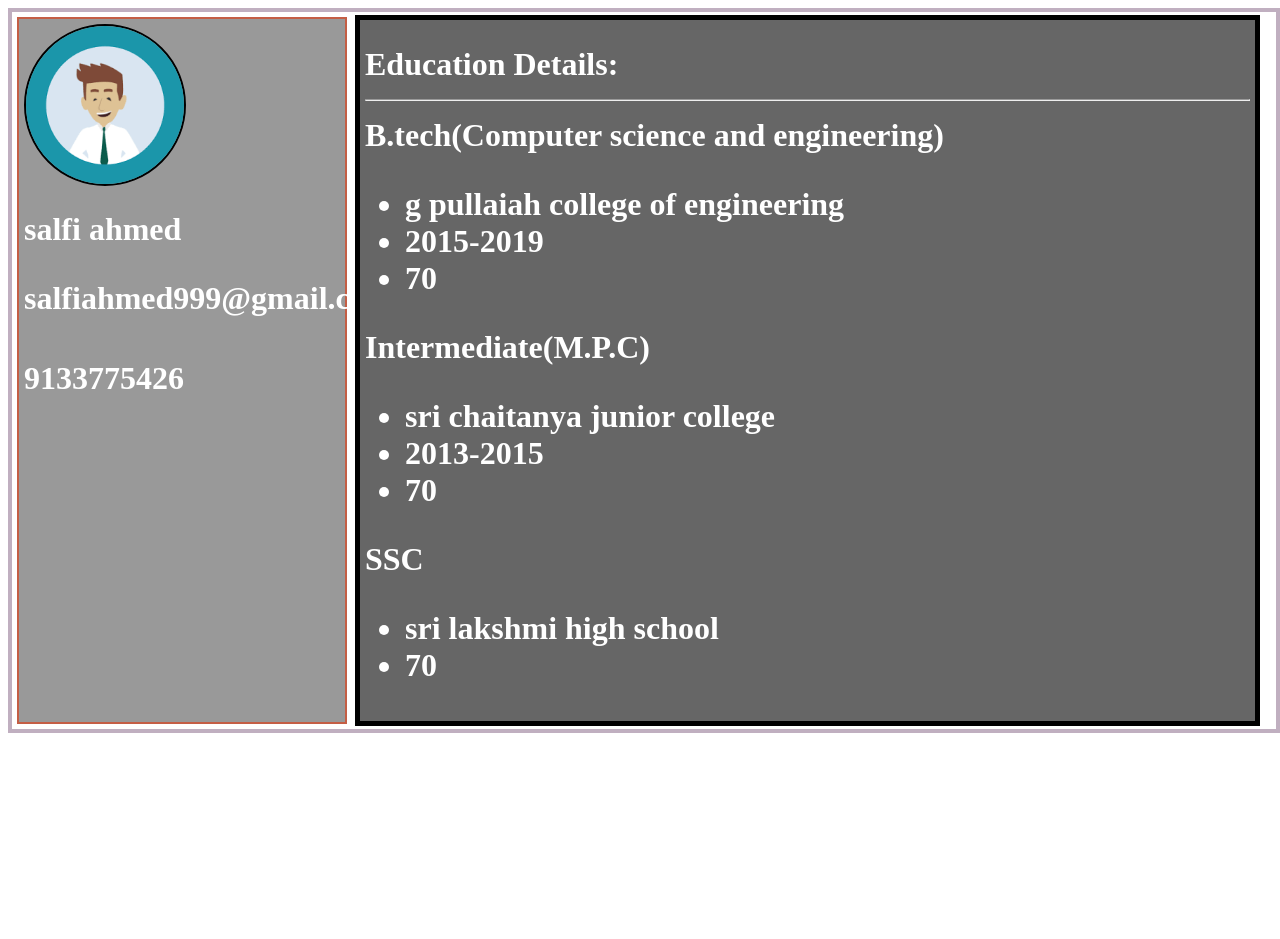
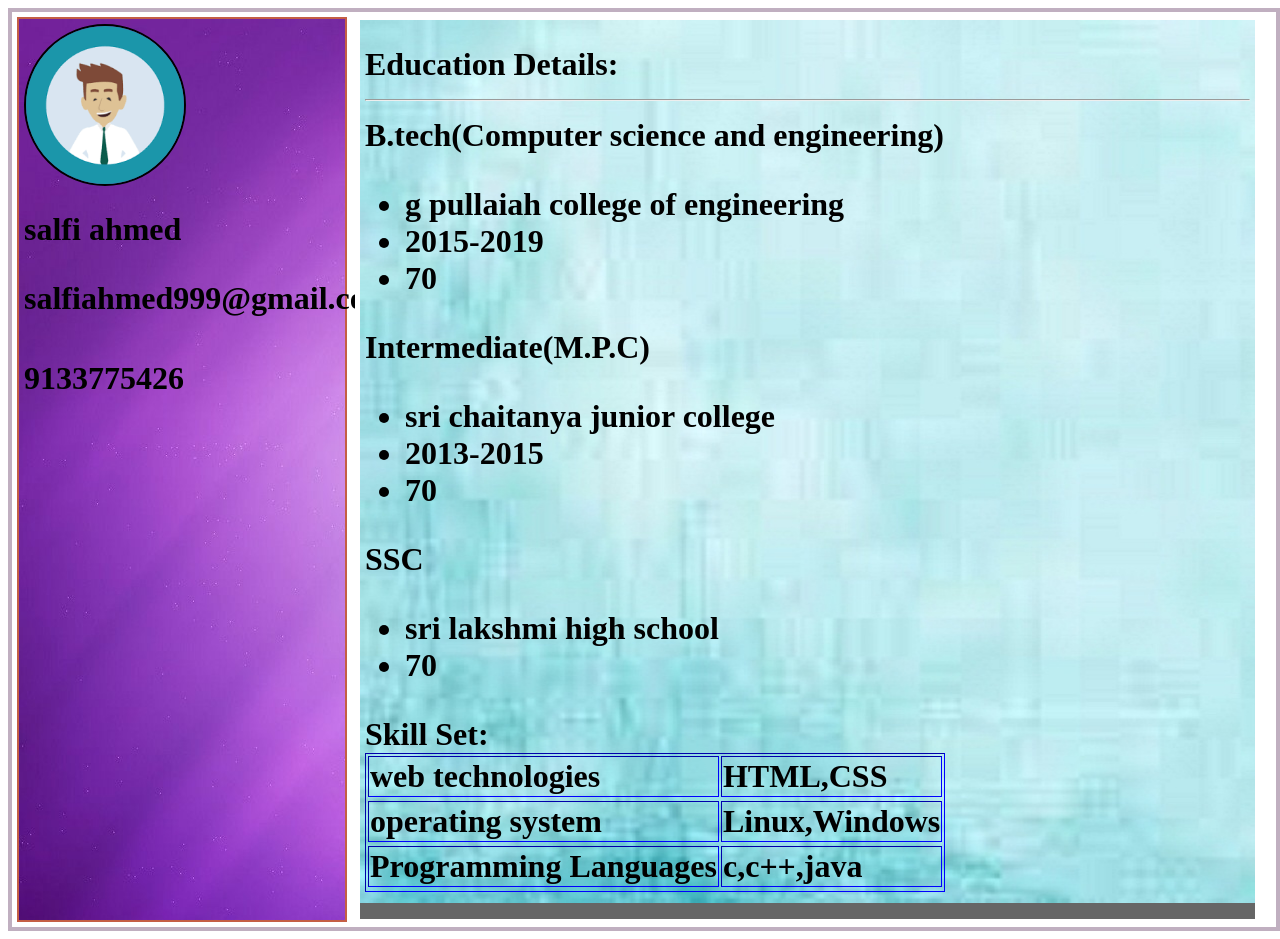
Before and after one commit to salner766/salfi576, a plain HTML site: page index.html in a window 1280 px wide. Before the commit the page ends 800 px from the top, so only its background shows below. Drawn offline with Linux system fonts and the light colour scheme.

Commit message:
stylesheet added

```diff
--- a/data.json
+++ b/data.json
@@ -29,5 +29,20 @@
         "70"
       ]
     }
+  ],
+  "skills":[
+    {
+      "name":"web technologies",
+      "value":"HTML,CSS"
+    },
+    {
+      "name":"operating system",
+      "value":"Linux,Windows"
+    },
+    {
+      "name":"Programming Languages",
+      "value":"c,c++,java"
+    }
   ]
+
 }
--- a/main.js
+++ b/main.js
@@ -16,6 +16,7 @@ jsondata("data.json",function(text){
   console.log(data);
 ba(data.basics);
 educa(data.education);
+skill(data.skills);
 })
 //main div class calling from html
 var main=document.querySelector('.main');
@@ -72,3 +73,17 @@ function educa(education){
   }
 }
 }
+function skill(skills){
+  var skill_title=document.createElement("h1");
+  skill_title.textContent="Skill Set:";
+  //skill_title.appendChild(document.createElement(HR))
+  right.appendChild(skill_title);
+  var table=document.createElement("table");
+  table.classList.add("table");
+  skill_title.appendChild(table);
+  var row="";
+  for (var i=0; i<skills.length; i++){
+    row+="<tr><td>"+skills[i].name+"</td><td>"+skills[i].value+"</td><tr>";
+  }
+  table.innerHTML=row;
+}
--- a/style.css
+++ b/style.css
@@ -8,7 +8,9 @@
   border:2px solid #c45e45;
   margin: 5px 5px 5px 5px;
   padding: 5px;
-  background-color: #999;
+  background-color: #555;
+  background-image: url("images 3.jpg");
+  background-repeat: no-repeat;
 }
 .left img{
   width:50%;
@@ -17,16 +19,18 @@ border: 2px solid #000;
 }
 .right{
   width:70%;
-  border :5px solid #000;
+  border :5px solid #fff;
   margin: 3px;
   padding:5px;
   background-color: #666;
+  background-image: url("images.jpg");
+  background-repeat: no-repeat;
 }
 #name {
   color: #000;
 }
 h1{
-  color: #fff;
+  color: #000;
 }
 h1: hover{
   color:#000;
@@ -76,3 +80,7 @@ h2{
     color:#fff;
   }
 }
+table,td{
+  border: 1px solid blue;
+  border-style: inset;
+}
```
Also changed, not shown: images 3.jpg (added), images.jpg (added).
